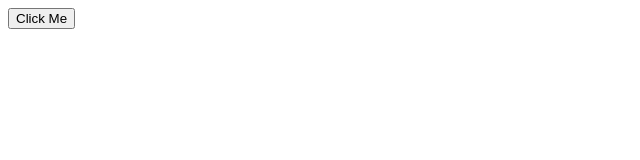
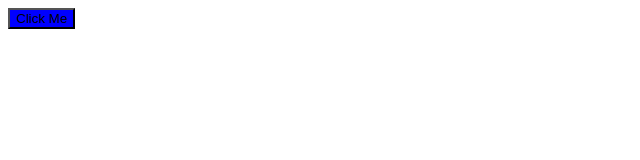
Before and after one commit to theleanbow/DOM-manipulation, a plain HTML site: page Events/index.html in a window 1280 px wide. Both pictures are taken after a click on the button "Click Me". Shown: the whole page, without its empty margins (0-640 px from the left). Drawn offline with Linux system fonts and the light colour scheme.

Commit message:
Initial Files

```diff
--- a/Events/index.html
+++ b/Events/index.html
@@ -9,6 +9,8 @@
   </head>
   <body>
     <!-- inline event listner -->
-    <button onclick="alert('Hello World')">Click Me</button>
+    <!-- <button onclick="alert('Hello World')">Click Me</button> -->
+    <!-- onclick property -->
+    <button id="btn">Click Me</button>
   </body>
 </html>
--- a/Events/script.js
+++ b/Events/script.js
@@ -0,0 +1,15 @@
+// onclick
+// const btn = document.querySelector('#btn');
+// btn.onclick = () => alert("Hello World");
+//event listner
+
+// const btn = document.querySelector("#btn");
+// btn.addEventListener("click", () => {
+//   alert("Hello World");
+// });
+btn.addEventListener("click", function (e) {
+  console.log(e);
+});
+btn.addEventListener("click", function (e) {
+  e.target.style.background = "blue";
+});
```
